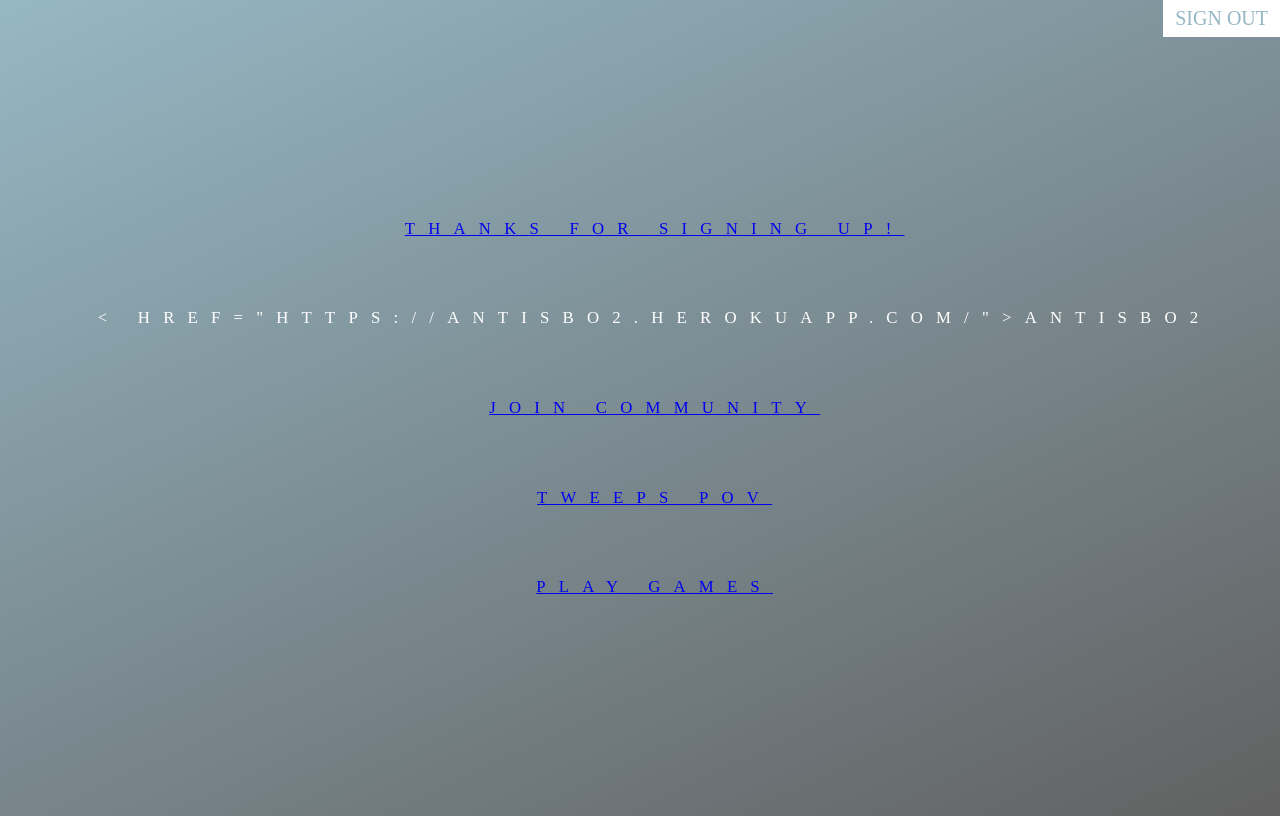
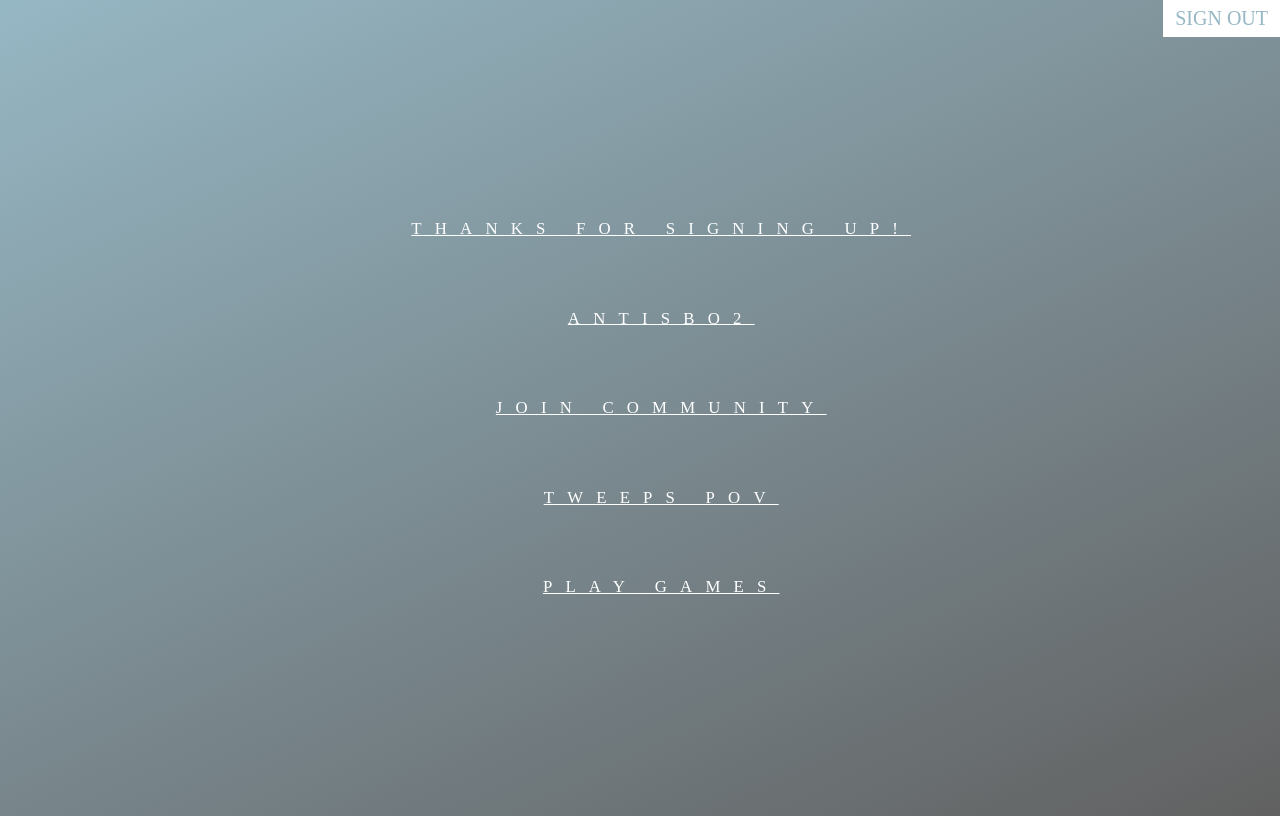
Before and after one commit to Ananyaiitbhilai/annsite, a Django app: page /party in a window 1280 px wide. Run offline with Django 3.2, Linux system fonts and the light colour scheme.

Commit message:
Update party.html

```diff
--- a/templates/party.html
+++ b/templates/party.html
@@ -1,4 +1,3 @@
-{% load static %}
 <!DOCTYPE html>
 <html lang="en" >
 <head>
@@ -218,11 +217,11 @@ div:last-child {margin-bottom: 0;}
 	<a href="{% url 'logout' %}" class="GF">
         SIGN OUT
     </a>
-<div class="btn from-top"><a href="#">Thanks for signing up!</a></div>
-	<div class="btn from-left">< href="https://antisbo2.herokuapp.com/">AntiSbO2</a></div>
-<div class="btn from-right"><a href="{% url 'quiz' %}">JOIN COMMUNITY</a></div>
-	<div class="btn from-center"><a href="{% url 'twitter_home' %}">TWEEPS POV</a></div>
-	<div class="btn from-bottom"><a href="{% url 'games' %}">PLAY GAMES</a></div>
+<div class="btn from-top"><a href="#" class="btn">Thanks for signing up!</a></div>
+	<div class="btn from-left"><a href="https://antisbo2.herokuapp.com/" class="btn">AntiSbO2</a></div>
+<div class="btn from-right"><a href="{% url 'quiz' %}" class="btn">JOIN COMMUNITY</a></div>
+	<div class="btn from-center"><a href="{% url 'twitter_home' %}" class="btn">TWEEPS POV</a></div>
+	<div class="btn from-bottom"><a href="{% url 'games' %}" class="btn">PLAY GAMES</a></div>
 
 </body>
 </html>
```
